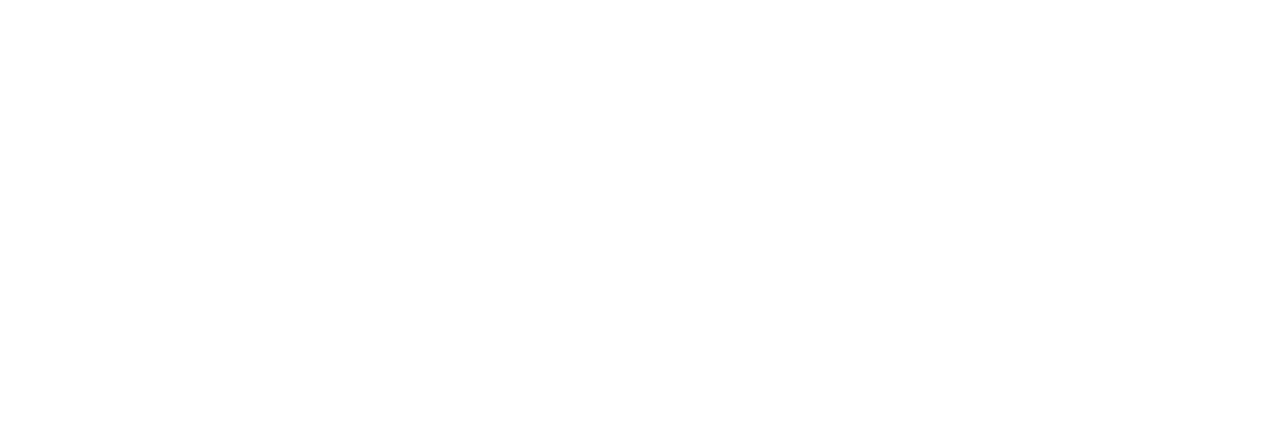
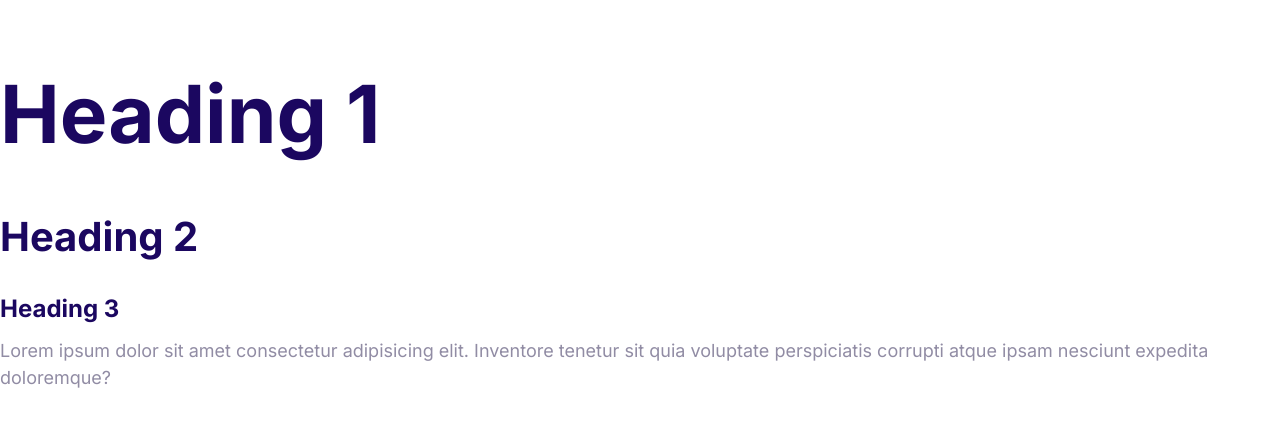
Before and after one commit to sipher-01/webx, a plain HTML site: page index.html in a window 1280 px wide. Drawn offline with Linux system fonts and the light colour scheme.

Commit message:
Define  the styles for the fonts

```diff
--- a/css/style.css
+++ b/css/style.css
@@ -5,3 +5,52 @@
     --color-heading: #1b0760;
     --color-body: #918ca4;
 }
+
+html {
+    font-size: 62.5%;
+}
+
+body {
+    font-family: Inter, Arial, Helvetica, sans-serif;
+    color: var(--color-body);
+    font-size: 2.4rem;
+    line-height: 1.5;
+}
+
+h1,
+h2,
+h3 {
+    color: var(--color-heading);
+    margin-bottom: 1rem;
+}
+
+h1 {
+    font-size: 7rem;
+}
+
+h2 {
+    font-size: 4rem;
+}
+
+h3 {
+    font-size: 3rem;
+}
+
+p {
+    margin-top: 0;
+}
+
+@media screen and (min-width:1024px) {
+    body {
+        font-size: 1.8rem;
+    }
+    h1 {
+        font-size: 8rem;
+    }
+    h2 {
+        font-size: 4rem;
+    }
+    h3 {
+        font-size: 2.4rem;
+    }
+}
--- a/index.html
+++ b/index.html
@@ -5,6 +5,9 @@
     <meta charset="UTF-8">
     <meta http-equiv="X-UA-Compatible" content="IE=edge">
     <meta name="viewport" content="width=device-width, initial-scale=1.0">
+    <link rel="preconnect" href="https://fonts.googleapis.com">
+    <link rel="preconnect" href="https://fonts.gstatic.com" crossorigin>
+    <link href="https://fonts.googleapis.com/css2?family=Inter:wght@400;700&display=swap" rel="stylesheet">
     <link rel="stylesheet" href="css/normalize.css">
     <link rel="stylesheet" href="css/style.css">
 
@@ -12,6 +15,10 @@
 </head>
 
 <body>
+    <h1>Heading 1</h1>
+    <h2>Heading 2</h2>
+    <h3>Heading 3</h3>
+    <p>Lorem ipsum dolor sit amet consectetur adipisicing elit. Inventore tenetur sit quia voluptate perspiciatis corrupti atque ipsam nesciunt expedita doloremque?</p>
 
 </body>
 
```
